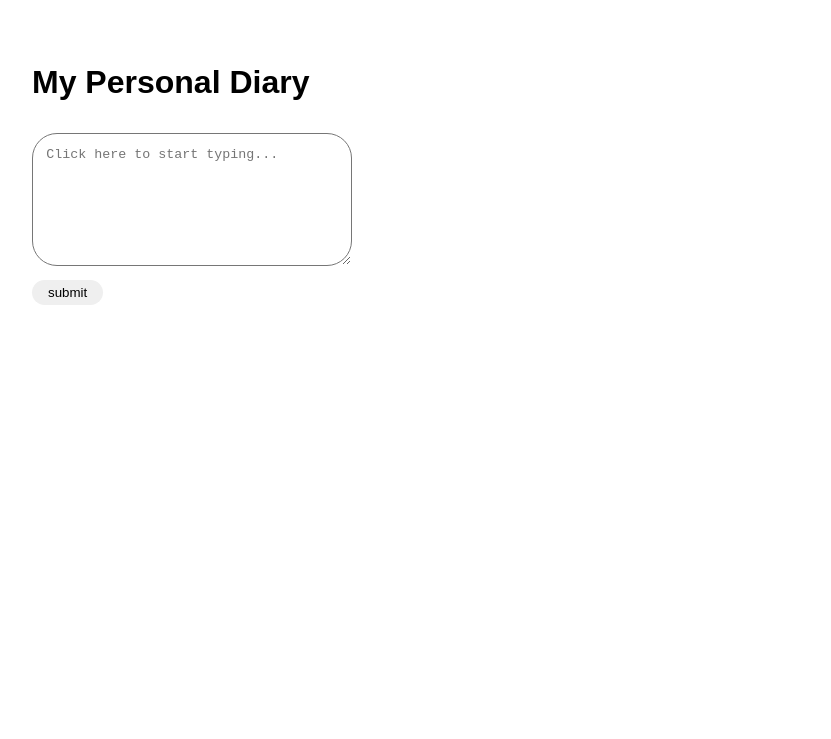
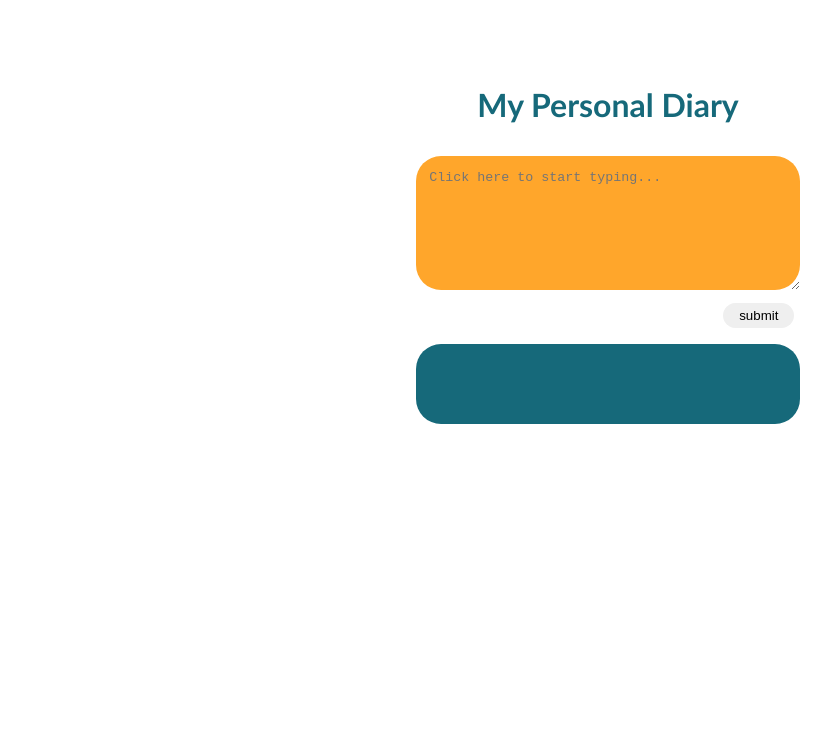
Before and after one commit to ebenezerdon/js_dom_diary, a plain HTML site: page index.html in a window 1280 px wide. Shown: the whole page, without its empty margins (32-863 px from the left). Drawn offline with Linux system fonts and the light colour scheme.

Commit message:
update styling

```diff
--- a/index.css
+++ b/index.css
@@ -1,28 +1,23 @@
 body {
-  font-family: Arial, Helvetica, sans-serif;
   margin: 5%;
+  display: grid;
+  justify-content: center;
+  font-family: 'Gill Sans', 'Gill Sans MT', Calibri, 'Trebuchet MS', sans-serif;
 }
 
-.button {
-  border: unset;
-  border-radius: 25px;
-  padding: 5px 16px;
-}
-
-.button:hover {
-  cursor: pointer;
-}
-
-#entryForm {
-  width: 20em;
-  margin: 2em 0;
+.title {
+  color: #16697A;
+  text-align: center;
+  margin-bottom: 1em;
 }
 
 .entry-textbox {
+  background-color: #FFA62B;
   width: 100%;
   height: 10em;
   padding: 1em;
   margin-bottom: 1em;
+  border: unset;
   border-radius: 25px;
 }
 
@@ -31,6 +26,36 @@ body {
   box-shadow: 0px 0px 2px #000;
 }
 
+#entryForm .button {
+  border: unset;
+  border-radius: 25px;
+  padding: 5px 16px;
+  margin-left: 80%;
+}
+
+#entryForm .button:hover {
+  cursor: pointer;
+}
+
+.entries-nav {
+  padding-bottom: 1em;
+}
+
+.display-entry-button {
+  margin: 0 0.2em;
+  font-family: cursive;
+}
+
 .display-entry-button:hover {
   cursor: pointer;
 }
+
+#entries {
+  background: #16697A;
+  color: #EDE7E3;
+  font-family: cursive;
+  padding: 2em;
+  border: unset;
+  border-radius: 25px;
+  width: 20em;
+}
--- a/index.html
+++ b/index.html
@@ -6,15 +6,16 @@
     <link rel="stylesheet" href="./index.css">
   </head>
   <body>
-    <h1>My Personal Diary</h1>
+    <div class="container">
+      <h1 class="title">My Personal Diary</h1>
       <form id="entryForm">
         <textarea class="entry-textbox" placeholder="Click here to start typing..." required></textarea> </br>
         <button class="button" type="submit">submit</button>
       </form>
       <section id="entries">
-      <!-- This should be done in this step instead of in previous "add entries section commit" -->
         <div class="entries-nav"></div>
       </section>
+    </div>
+    <script src="./index.js"></script>
   </body>
-  <script src="./index.js"></script>
 </html>
```
Lines whose indentation alone changed are shown as unchanged.
